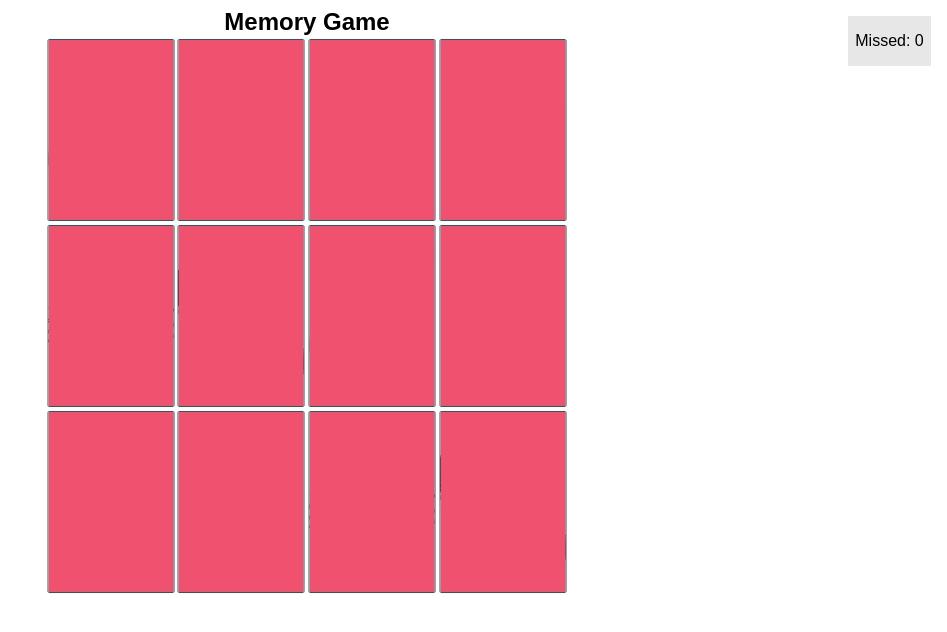
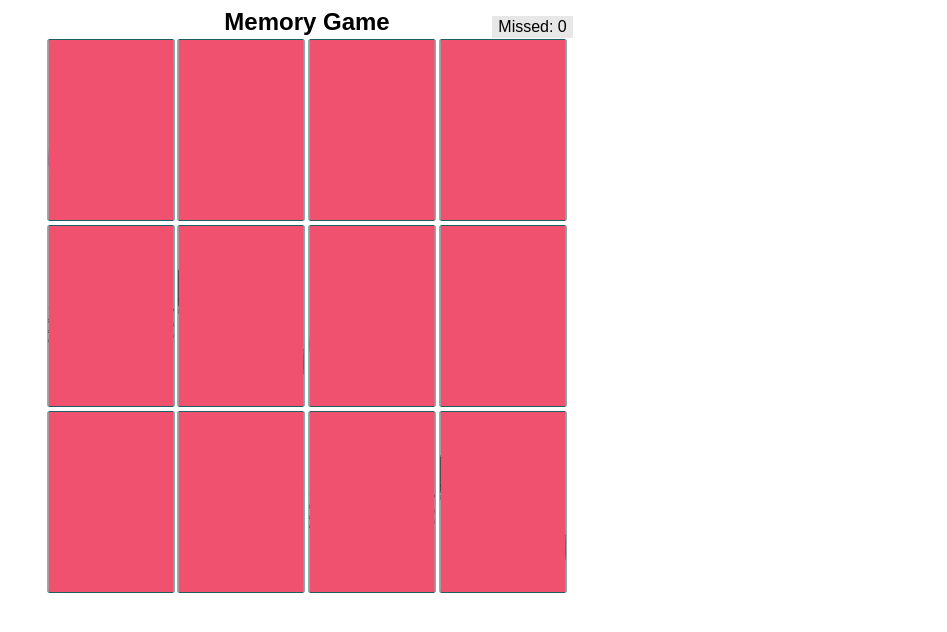
Before and after one commit to lostmart/memoryFlex, a plain HTML site: page index.html in a window 1280 px wide. Shown: the whole page, without its empty margins (333-1280 px from the left). Drawn offline with Linux system fonts and the light colour scheme; a web font is replaced by a local one.

Commit message:
new styles

```diff
--- a/index.html
+++ b/index.html
@@ -3,7 +3,8 @@
 	<head>
 		<meta charset="utf-8" />
 		<meta name="viewport" content="width=device-width" />
-		<title>flexMe</title>
+		<title>memory game</title>
+		<link rel="icon" type="image/png" href="favicon.png" />
 		<style>
 			@import url("https://fonts.googleapis.com/css2?family=Anek+Devanagari:wght@100..800&family=Poppins:ital,wght@0,100;0,200;0,300;0,400;0,500;0,600;0,700;0,800;0,900;1,100;1,200;1,300;1,400;1,500;1,600;1,700;1,800;1,900&family=Space+Mono:ital,wght@0,400;0,700;1,400;1,700&display=swap");
 		</style>
@@ -13,7 +14,7 @@
 
 	<body>
 		<main>
-			<section>
+			<section class="main_section">
 				<h1>Memory Game</h1>
 				<span class="missed"></span>
 				<div class="card_container">
@@ -34,7 +35,7 @@
 			<section class="final_result">
 				<div class="final_container">
 					<h2>Final Score</h2>
-					<span class="missed_final">spot</span>
+					<span class="missed_final">score</span>
 					<span class="final_icon animate__delay-1s">🎃</span>
 					<span>Click to start again</span>
 				</div>
--- a/script.js
+++ b/script.js
@@ -72,6 +72,15 @@ function flipCard() {
 		document.querySelector(".missed_final").innerText = `Missed: ${missed}`
 		document.querySelector(".final_icon").classList.add("animate__animated")
 		document.querySelector(".final_icon").classList.add("animate__bounceIn")
+		if (missed <= 1) {
+			document.querySelector(".final_icon").innerHTML = icons[0]
+		} else if (missed <= 3) {
+			document.querySelector(".final_icon").innerHTML = icons[1]
+		} else if (missed <= 5) {
+			document.querySelector(".final_icon").innerHTML = icons[2]
+		} else if (missed <= 7) {
+			document.querySelector(".final_icon").innerHTML = icons[3]
+		}
 	}
 }
 
--- a/style.css
+++ b/style.css
@@ -20,12 +20,18 @@ h1 {
 	text-align: center;
 }
 
+.main_section {
+	position: relative;
+	max-width: 566px;
+	margin: auto;
+}
+
 .card_container {
 	display: flex;
 	flex-wrap: wrap;
 	justify-content: center;
 	gap: 0.25em;
-	max-width: 566px;
+	width: 100%;
 	margin: auto;
 	perspective: 1000px;
 }
@@ -126,14 +132,13 @@ h1 {
 
 .missed {
 	position: absolute;
-	right: 1em;
-	top: 1em;
+	right: 3%;
+	top: .5em;
 	background-color: #e7e7e7;
-	display: flex;
-	align-items: center;
-	justify-content: center;
-	height: 50px;
-	width: 83px;
+	width: 81px;
+	text-align: center;
+	padding-top: .125em;
+	padding-bottom: 0.125em;
 }
 
 .final_result {
```
Also changed, not shown: favicon.png (added).
